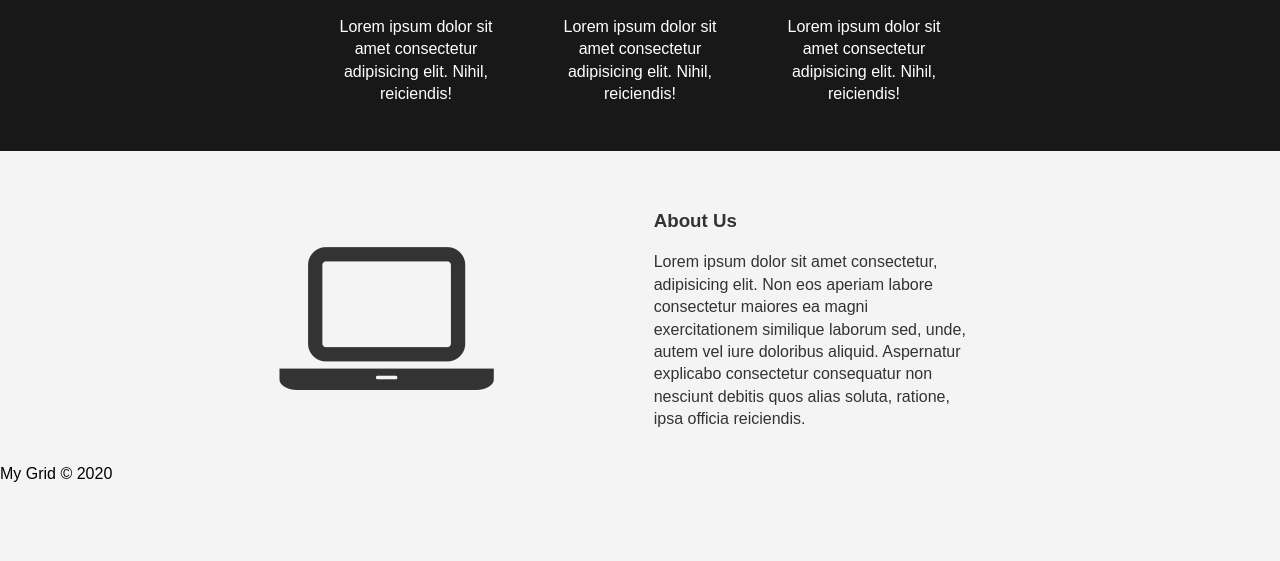
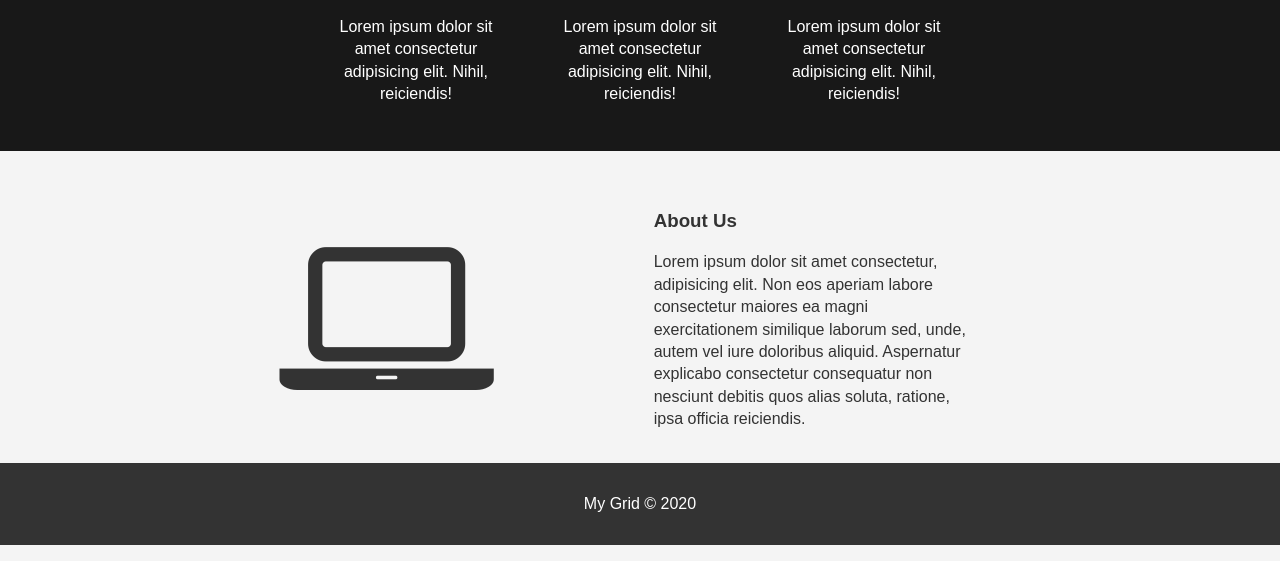
Before and after one commit to ashavakkattil/Day4-GridLandingPage, a plain HTML site: page home.html in a window 1280 px wide. Shown: the part 982-1543 px from the top of the page. Before the commit the page ends 1483 px from the top, so only its background shows below. Drawn offline with Linux system fonts and the light colour scheme.

Commit message:
Footer css

```diff
--- a/css/style.css
+++ b/css/style.css
@@ -80,9 +80,17 @@ body {
   justify-self: start;
   max-width: 60%;
 }
+
+/* Footer Styling */
+footer p {
+  padding: 30px;
+  background: #333333;
+  color: white;
+  text-align: center;
+}
 /* Responsive webpage style */
 
-@media (max-width: 760px) {
+@media (max-width: 812px) {
   #showcase {
     background-position: center;
   }
@@ -106,7 +114,7 @@ body {
   }
   #companyDetails .details div {
     padding: 15px 0px;
-    border-bottom: 1px #eeeeee dashed;
+    border-bottom: 1px #333333 dashed;
   }
   #aboutUs .description {
     max-width: 100%;
```
